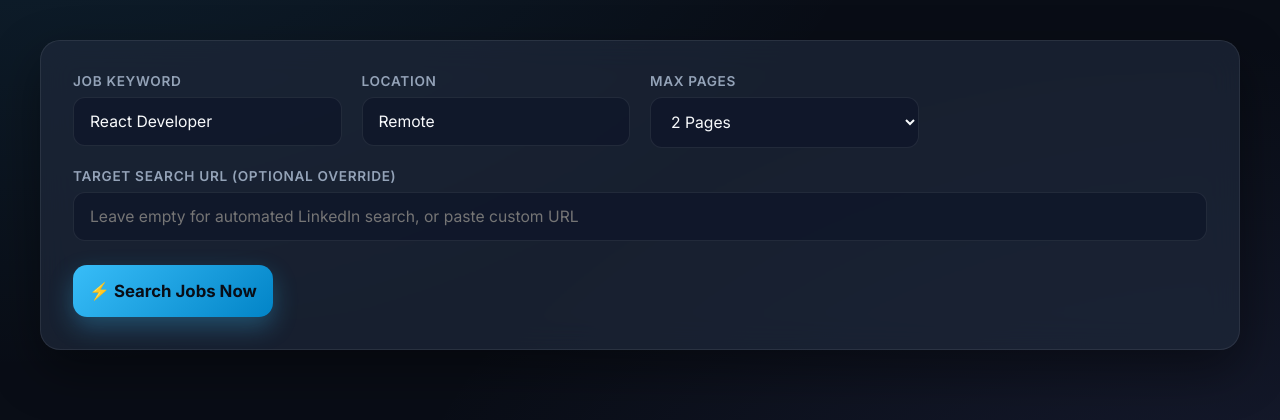
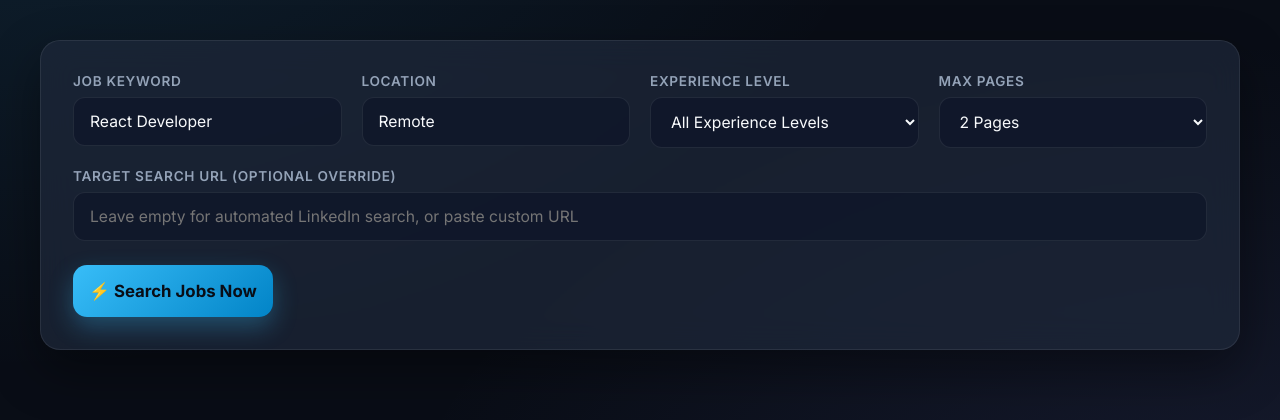
Before and after one commit to tuhinalrakib/joblist-aggregetor, a FastAPI app: page / in a window 1280 px wide. Shown: the part 194-614 px from the top of the page. Run offline with FastAPI, Linux system fonts and the light colour scheme.

Commit message:
exerience elevel add

```diff
--- a/app.py
+++ b/app.py
@@ -28,9 +28,25 @@ OUTPUT_JSON = BASE_DIR / "jobs_output.json"
 OUTPUT_HTML = BASE_DIR / "jobs_output.html"
 OUTPUT_PDF = BASE_DIR / "jobs_output.pdf"
 
+EXP_LEVEL_MAP = {
+    "1": "1",
+    "2": "2",
+    "3": "3",
+    "4": "4",
+    "5": "5",
+    "6": "6",
+    "internship": "1",
+    "entry": "2",
+    "associate": "3",
+    "mid_senior": "4",
+    "director": "5",
+    "executive": "6",
+}
+
 class ScrapeRequest(BaseModel):
     keyword: str = "React Developer"
     location: str = "Remote"
+    experience_level: Optional[str] = "all"
     max_pages: int = 2
     url: Optional[str] = None
     auth_file: Optional[str] = "auth.json"
@@ -52,8 +68,13 @@ def trigger_scrape(req: ScrapeRequest):
         encoded_loc = urllib.parse.quote(req.location)
         target_url = f"https://www.linkedin.com/jobs/search/?keywords={encoded_kw}&location={encoded_loc}"
 
+        # Add Experience Level filter if specified
+        exp_code = EXP_LEVEL_MAP.get(str(req.experience_level).lower())
+        if exp_code:
+            target_url += f"&f_E={exp_code}"
+
     print(f"\n[+] API Scraping Triggered:")
-    print(f"    Keyword: '{req.keyword}' | Location: '{req.location}' | Pages: {req.max_pages}")
+    print(f"    Keyword: '{req.keyword}' | Location: '{req.location}' | Experience Level: '{req.experience_level}' | Pages: {req.max_pages}")
     print(f"    Target URL: {target_url}")
 
     scraper = JobScraper(
--- a/templates/index.html
+++ b/templates/index.html
@@ -307,6 +307,18 @@
                         <input type="text" id="location" value="Remote" placeholder="e.g. Remote, Dhaka, New York" required>
                     </div>
                     <div class="form-group">
+                        <label for="experience">Experience Level</label>
+                        <select id="experience">
+                            <option value="all" selected>All Experience Levels</option>
+                            <option value="entry">Entry-level</option>
+                            <option value="associate">Associate</option>
+                            <option value="mid_senior">Mid-Senior level</option>
+                            <option value="internship">Internship</option>
+                            <option value="director">Director</option>
+                            <option value="executive">Executive</option>
+                        </select>
+                    </div>
+                    <div class="form-group">
                         <label for="pages">Max Pages</label>
                         <select id="pages">
                             <option value="1">1 Page (Fast)</option>
@@ -401,6 +413,7 @@
 
             const keyword = document.getElementById("keyword").value;
             const location = document.getElementById("location").value;
+            const experience = document.getElementById("experience").value;
             const pages = parseInt(document.getElementById("pages").value);
             const customUrl = document.getElementById("url").value;
 
@@ -415,6 +428,7 @@
                     body: JSON.stringify({
                         keyword: keyword,
                         location: location,
+                        experience_level: experience,
                         max_pages: pages,
                         url: customUrl || null
                     })
```
